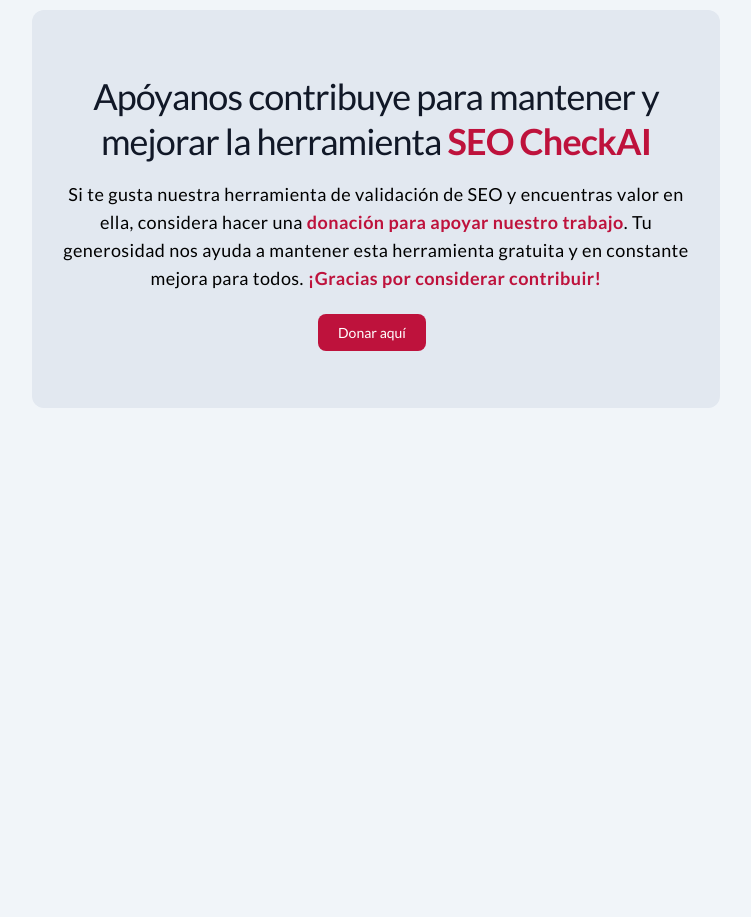
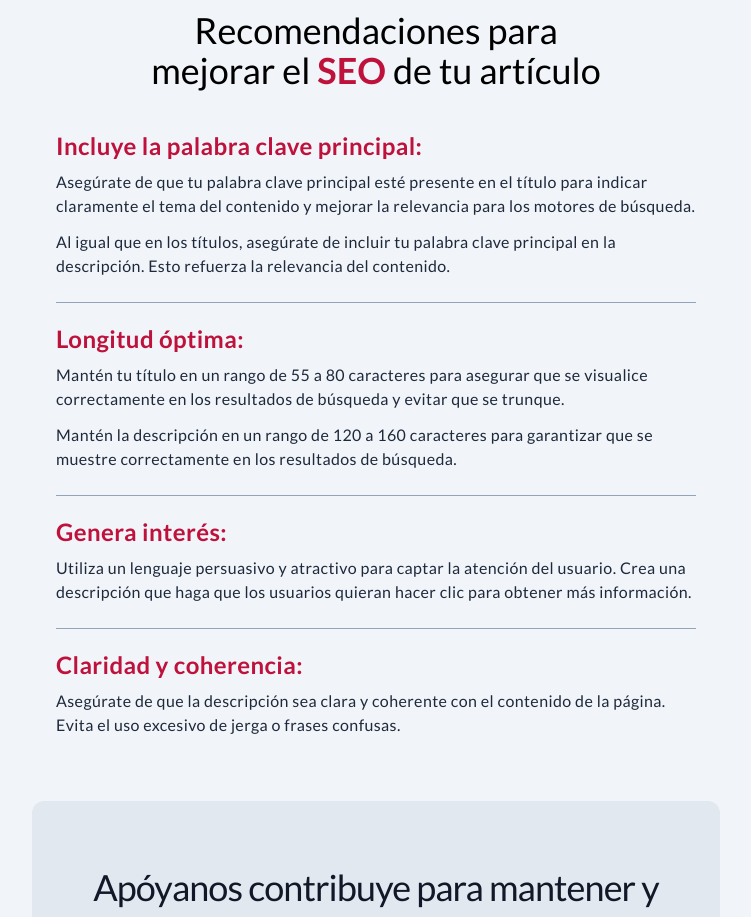
Before and after one commit to johnsi15/seocheck-ai, a Next.js app: page /validar-seo in a window 1280 px wide. Shown: the part 780-1697 px from the top of the page, without its empty margins (264-1015 px from the left). Before the commit the page ends 1284 px from the top, so only its background shows below. Built offline with nearby package versions, Linux system fonts and the light colour scheme.

Commit message:
Add component recommendations list below the form validate SEO

```diff
--- a/src/app/validar-seo/page.tsx
+++ b/src/app/validar-seo/page.tsx
@@ -3,6 +3,7 @@
 import { Header } from '@/components/Header'
 import { metaInfoDefault, openGraph, twitter } from '@/lib/consts'
 import { Donate } from '@/components/Donate'
+import { Recommendations } from '@/components/Recommendations'
 
 export const metadata: Metadata = {
   title: 'Valida el SEO de tu artículo',
@@ -35,6 +36,8 @@
         </h1>
         <FormSeoCheck />
 
+        <Recommendations />
+
         <Donate />
       </main>
     </>
--- a/src/components/FeatureList.tsx
+++ b/src/components/FeatureList.tsx
@@ -1,27 +1,28 @@
 export function FeatureList() {
+  const strongStyle = 'text-rose-700 dark:text-rose-600 font-semibold'
+
   return (
     <section className='grid grid-cols-2 mt-10 gap-x-10 gap-y-16 items-center'>
       <div className='flex flex-col'>
         <h2 className='mb-4 text-4xl tracking-tight font-extrabold leading-tight text-gray-900 dark:text-slate-200 text-balance'>
-          Valida el <strong className='text-rose-700 dark:text-rose-600 font-semibold'>SEO</strong> de tu artículo antes
-          de publicarlo
+          Valida el <strong className={`${strongStyle}`}>SEO</strong> de tu artículo antes de publicarlo
         </h2>
-        <p className='mb-7 font-normal text-black dark:text-slate-400 md:text-lg tracking-wide text-pretty'>
+        <p className='mb-7 font-normal text-slate-800 dark:text-slate-400 md:text-lg tracking-wide text-pretty'>
           Optimiza tu contenido antes de compartirlo con nuestra herramienta de validación de SEO. Verifica la cantidad
           mínima y máxima de caracteres, asegúrate de incluir la palabra clave.
         </p>
         <ul className='p-0 m-0 flex flex-col gap-4 text-pretty text-base text-black dark:text-slate-200  tracking-wide'>
           <li>
-            ✅ <strong className='text-rose-700 dark:text-rose-600 font-semibold'>Validación rápida:</strong> Verifica
-            rápidamente la cantidad de caracteres y la presencia de palabras clave.
+            ✅ <strong className={`${strongStyle}`}>Validación rápida:</strong> Verifica rápidamente la cantidad de
+            caracteres y la presencia de palabras clave.
           </li>
           <li>
-            ✅ <strong className='text-rose-700 dark:text-rose-600 font-semibold'>Optimización SEO:</strong> Mejora tu
-            posición en los motores de búsqueda ajustando tu título y descripción.
+            ✅ <strong className={`${strongStyle}`}>Optimización SEO:</strong> Mejora tu posición en los motores de
+            búsqueda ajustando tu título y descripción.
           </li>
           <li className='text-balance'>
-            ✅ <strong className='text-rose-700 dark:text-rose-600 font-semibold'>Facilidad de uso:</strong> Interfaz
-            intuitiva para una validación SEO sin complicaciones.
+            ✅ <strong className={`${strongStyle}`}>Facilidad de uso:</strong> Interfaz intuitiva para una validación
+            SEO sin complicaciones.
           </li>
         </ul>
       </div>
@@ -54,7 +55,7 @@
           <strong className='text-rose-700 dark:text-rose-600 font-semibold'>inteligencia artificial</strong> para
           potenciar tu SEO
         </h2>
-        <p className='mb-7 font-normal text-black dark:text-slate-400 md:text-lg tracking-wide text-pretty'>
+        <p className='mb-7 font-normal text-slate-800 dark:text-slate-400 md:text-lg tracking-wide text-pretty'>
           Potencia tu SEO con sugerencias generadas con inteligencia artificial. Valida caracteres, palabras clave y
           recibe recomendaciones precisas para mejorar tu título y descripción.
         </p>
--- /dev/null
+++ b/src/components/Recommendations.tsx
@@ -0,0 +1,51 @@
+export function Recommendations() {
+  const strongStyle = 'text-rose-700 dark:text-rose-600 font-semibold'
+  const paragraphStyle = 'mb-3'
+  const blockStyle = 'text-2xl mb-2 block'
+
+  return (
+    <section className='mt-16 mx-auto max-w-screen-sm'>
+      <h2 className='text-4xl dark:text-slate-200 mb-10 text-center text-balance'>
+        Recomendaciones para mejorar el <strong className={`${strongStyle}`}>SEO</strong> de tu artículo
+      </h2>
+      <ul className='p-0 m-0 flex flex-col gap-4 text-pretty text-base text-slate-800 dark:text-slate-300  tracking-wide divide-y divide-slate-400 dark:divide-slate-500'>
+        <li className='pb-2'>
+          <strong className={`${strongStyle} ${blockStyle}`}>Incluye la palabra clave principal:</strong>
+          <p className={`${paragraphStyle}`}>
+            Asegúrate de que tu palabra clave principal esté presente en el título para indicar claramente el tema del
+            contenido y mejorar la relevancia para los motores de búsqueda.
+          </p>
+          <p>
+            Al igual que en los títulos, asegúrate de incluir tu palabra clave principal en la descripción. Esto
+            refuerza la relevancia del contenido.
+          </p>
+        </li>
+        <li className='pt-5 pb-2'>
+          <strong className={`${strongStyle} ${blockStyle}`}>Longitud óptima:</strong>
+          <p className={`${paragraphStyle}`}>
+            Mantén tu título en un rango de 55 a 80 caracteres para asegurar que se visualice correctamente en los
+            resultados de búsqueda y evitar que se trunque.
+          </p>
+          <p>
+            Mantén la descripción en un rango de 120 a 160 caracteres para garantizar que se muestre correctamente en
+            los resultados de búsqueda.
+          </p>
+        </li>
+        <li className='pt-5 pb-2'>
+          <strong className={`${strongStyle} ${blockStyle}`}>Genera interés:</strong>
+          <p>
+            Utiliza un lenguaje persuasivo y atractivo para captar la atención del usuario. Crea una descripción que
+            haga que los usuarios quieran hacer clic para obtener más información.
+          </p>
+        </li>
+        <li className='pt-5'>
+          <strong className={`${strongStyle} ${blockStyle}`}>Claridad y coherencia:</strong>
+          <p>
+            Asegúrate de que la descripción sea clara y coherente con el contenido de la página. Evita el uso excesivo
+            de jerga o frases confusas.
+          </p>
+        </li>
+      </ul>
+    </section>
+  )
+}
```
